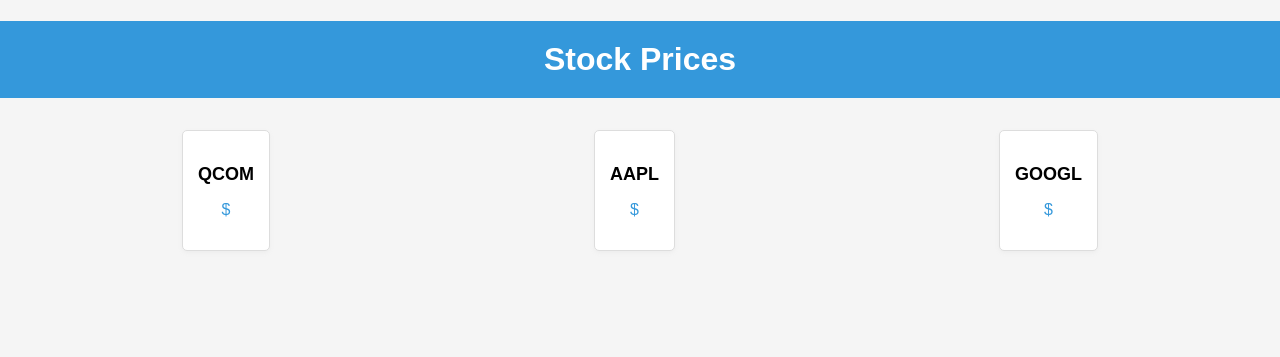
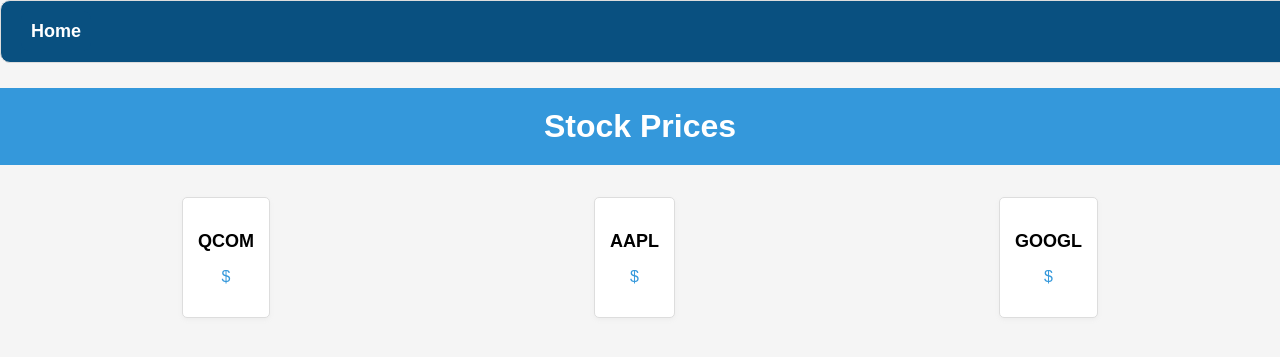
Before and after one commit to MinhHiepPHAM/backend_projects, a Django app: page /stock/ in a window 1280 px wide. Shown: the top 357 px of the page. Run offline with Django 4.2, Linux system fonts and the light colour scheme; data that the repository does not hold is empty.

Commit message:
add home title into stock page

```diff
--- a/myproject/templates/stock/stock_price.html
+++ b/myproject/templates/stock/stock_price.html
@@ -1,6 +1,12 @@
 {% extends 'base.html' %}
 
 {% block content %}
+    <div class="home-container">
+        <div>
+            <a href="{% url 'home' %}" class="home-link">Home</a>
+        </div>
+    </div>
+
     <h1 style="text-align: center; padding: 20px; background-color: #3498db; color:#fff;">Stock Prices</h1>
     <div class="stock-container">
         {% for symbol, price in stock_prices.items %}
```
